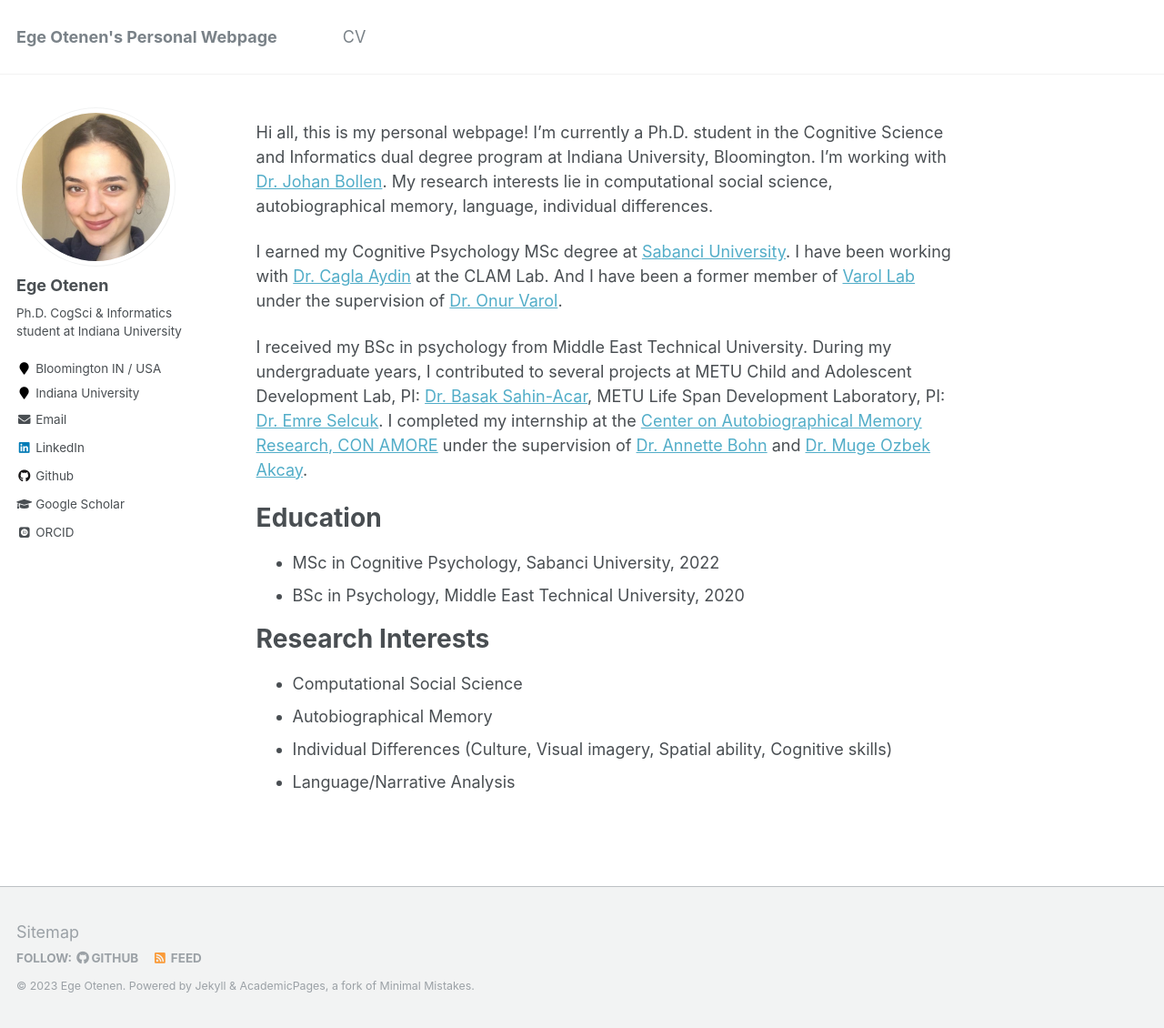
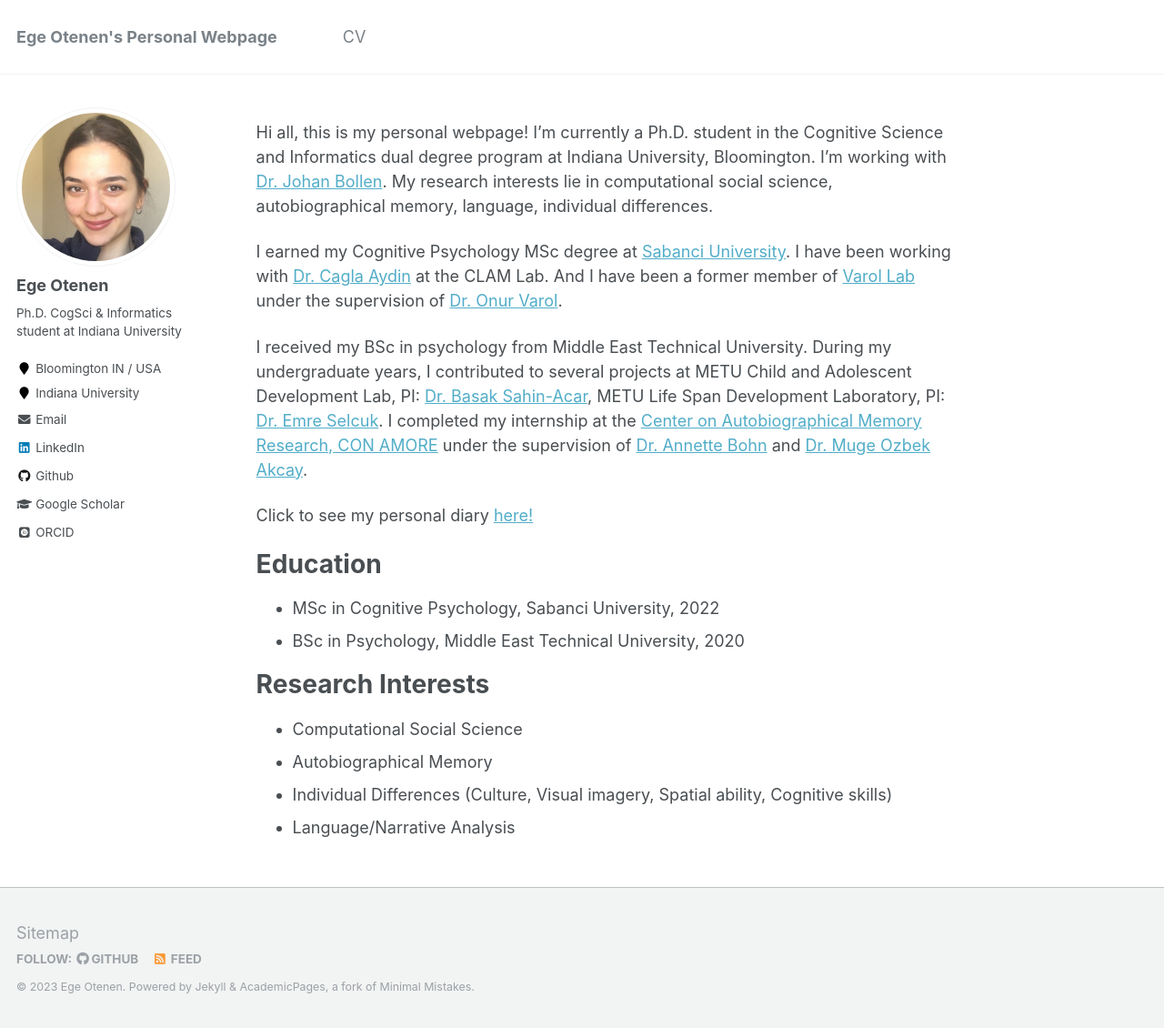
Before and after one commit to egeotenen/egeotenen.github.io, a Jekyll site: the page built from _pages/about.md, in a window 1280 px wide and 1130 px high. Shown: the whole window at 91% size. Built offline with Jekyll 4.4.1, drawn with Linux system fonts in a browser that asks for light colours; some web fonts are replaced.

Commit message:
personal page

```diff
--- a/_pages/about.md
+++ b/_pages/about.md
@@ -14,6 +14,8 @@ I earned my Cognitive Psychology MSc degree at [Sabanci University](https://www.
 
 I received my BSc in psychology from Middle East Technical University. During my undergraduate years, I contributed to several projects at METU Child and Adolescent Development Lab, PI: [Dr. Basak Sahin-Acar](http://psy.metu.edu.tr/en/basak-sahin-acar), METU Life Span Development Laboratory, PI: [Dr. Emre Selcuk](http://myweb.sabanciuniv.edu/emreselcuk/). I completed my internship at the [Center on Autobiographical Memory  Research, CON AMORE](https://psy.au.dk/en/research/research-centres-and-units/conamore/) under the supervision of [Dr. Annette Bohn](https://pure.au.dk/portal/en/persons/annette-bohn(63156000-0ce0-4610-b068-ee3354380b04).html) and [Dr. Muge Ozbek Akcay](https://scholar.google.dk/citations?user=iuB-cpUAAAAJ&hl=en).
 
+Click to see my personal diary [here!](https://sites.google.com/view/otenenege/main)
+
 
 # Education
 * MSc in Cognitive Psychology, Sabanci University, 2022
```
